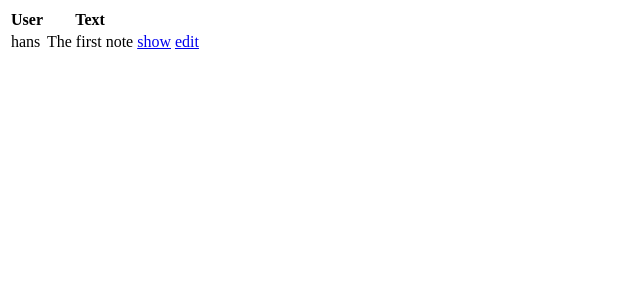
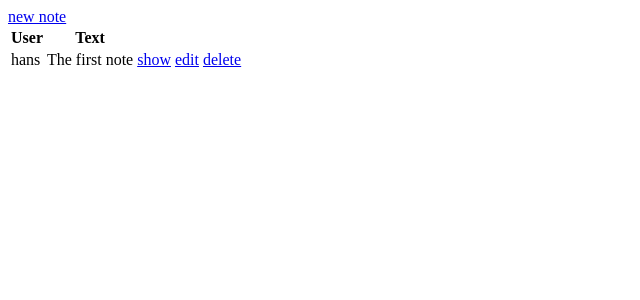
Before and after one commit to be-ndee/python-tutorial, a Django app: page /notes/ in a window 1280 px wide. Shown: the top 300 px of the page, without its empty margins (0-640 px from the left). Run offline with Django 3.2, Linux system fonts and the light colour scheme; data comes from the database, SQL or seed files in the repository; parts of the project's set-up code (start-up, migrations or seed data) failed here and were passed over.

Commit message:
Add method to create new notes

```diff
--- a/django/notes_project/notes/templates/notes/edit.html
+++ b/django/notes_project/notes/templates/notes/edit.html
@@ -2,7 +2,6 @@
 	{% csrf_token %}
 	<input type="text" name="text" value="{{ note.text }}" />
 	<select name="user">
-		<!-- TODO users -->
 		{% for user in users %}
 			<option value="{{ user.id }}" {% ifequal user.id note.user.id %}selected{% endifequal %}>{{ user }}</option>
 		{% endfor %}
--- a/django/notes_project/notes/templates/notes/index.html
+++ b/django/notes_project/notes/templates/notes/index.html
@@ -1,9 +1,11 @@
+<a href="{% url 'new' %}">new note</a>
 {% if note_list %}
 	<table>
 		<thead>
 			<tr>
 				<th>User</th>
 				<th>Text</th>
+				<th></th>
 				<th></th>
 				<th></th>
 			</tr>
@@ -15,6 +17,7 @@
 					<td>{{ note.text }}</td>
 					<td><a href="{% url 'show' note.id %}">show</a></td>
 					<td><a href="{% url 'edit' note.id %}">edit</a></td>
+					<td><a href="{% url 'delete' note.id %}">delete</a></td>
 				</tr>
 			{% endfor %}
 		</tbody>
--- a/django/notes_project/notes/urls.py
+++ b/django/notes_project/notes/urls.py
@@ -6,5 +6,6 @@ urlpatterns = patterns('',
 	url(r'^$', views.index, name='index'),
 	url(r'^(?P<note_id>\d+)/$', views.show, name='show'),
 	url(r'^(?P<note_id>\d+)/edit/$', views.edit, name='edit'),
-	url(r'^(?P<note_id>\d+)/delete/$', views.delete, name='delete')
+	url(r'^(?P<note_id>\d+)/delete/$', views.delete, name='delete'),
+	url(r'^new/$', views.new, name='new')
 )
--- a/django/notes_project/notes/views.py
+++ b/django/notes_project/notes/views.py
@@ -3,6 +3,7 @@ from django.shortcuts import redirect
 from django.http import HttpResponse
 from django.template import RequestContext, loader
 from django.contrib.auth.models import User
+from datetime import datetime
 
 from notes.models import Note
 
@@ -11,6 +12,21 @@ def index(request):
 	template = loader.get_template('notes/index.html')
 	context = RequestContext(request, {
 		'note_list': note_list,
+	})
+	return HttpResponse(template.render(context))
+
+def new(request):
+	if request.method == 'POST':
+		note = Note()
+		note.text = request.POST.get('text', '')
+		note.user = User.objects.get(pk=request.POST.get('user', ''))
+		note.date = datetime.now()
+		note.save()
+		return redirect('/notes/')
+	users = User.objects.all()
+	template = loader.get_template('notes/new.html')
+	context = RequestContext(request, {
+		'users': users
 	})
 	return HttpResponse(template.render(context))
 
```
Also changed, not shown: django/notes_project/notes/templates/notes/new.html (added, +10 -0 lines).
